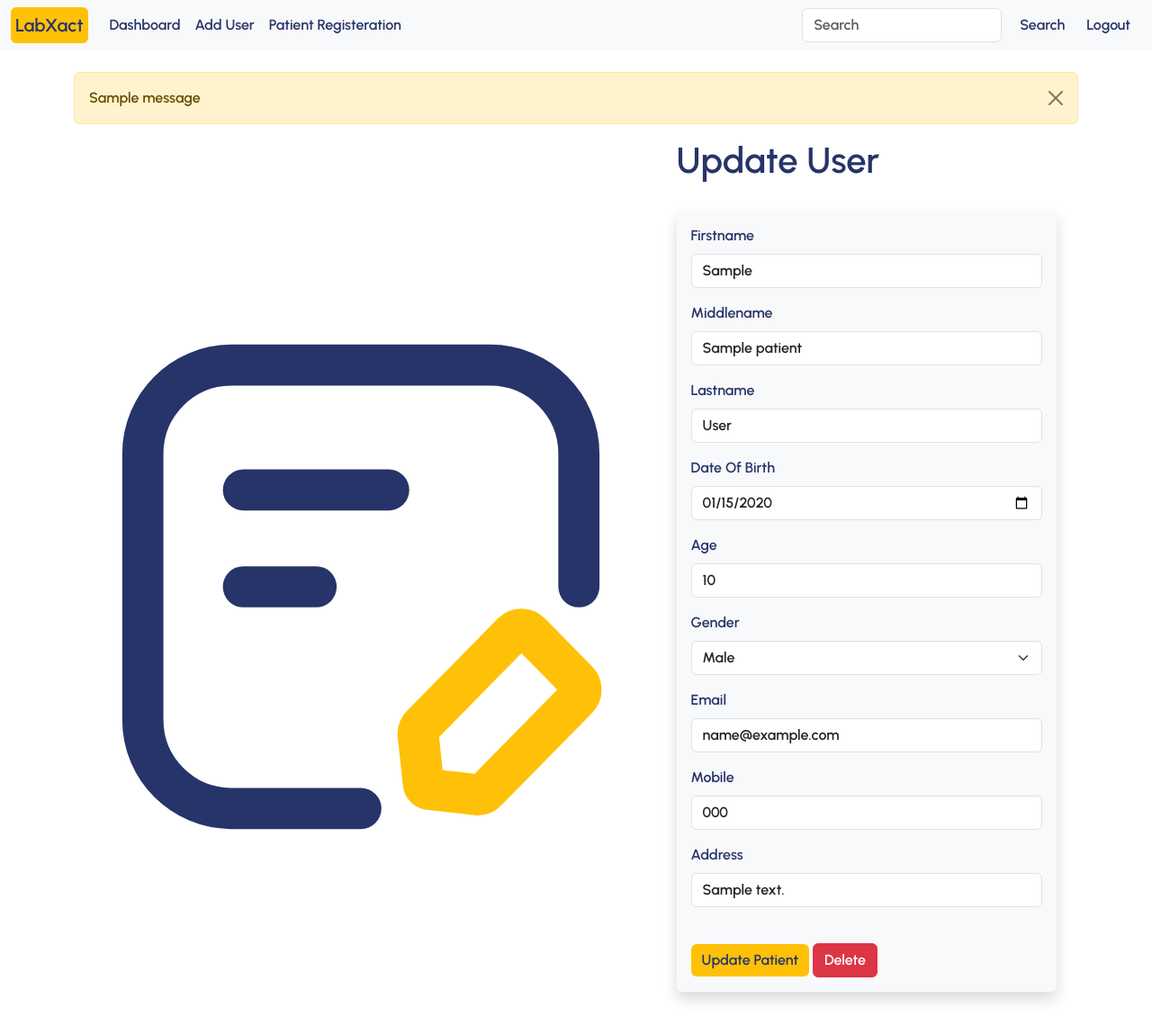
After one commit to collins-orian/LabXact, a Flask app: page /modify_patient/1 in a window 1280 px wide. The commit adds this page. Shown: the whole page at 90% size. Run offline with Flask 3, Linux system fonts and the light colour scheme; a user stored in the database is signed in; tables that the repository leaves empty hold one stand-in row (values such as "Sample post"); one stand-in notice (Sample message) is shown.

Commit message:
Modification
Modified a few of the pages

```diff
--- a/app.py
+++ b/app.py
@@ -4,10 +4,10 @@ from flask_sqlalchemy import SQLAlchemy
 from sqlalchemy import Column, Integer, String, Date, Enum, ForeignKey, DateTime
 from sqlalchemy.orm import relationship
 from flask_migrate import Migrate
-from datetime import datetime, date
+from datetime import datetime
 from werkzeug.security import generate_password_hash, check_password_hash
 from flask_login import UserMixin, login_user, LoginManager, login_required, logout_user, current_user
-from forms import LoginForm, UserForm, UpdateUserForm, PatientRegForm
+from forms import LoginForm, UserForm, UserUpdateForm, PatientRegForm, PatientUpdateForm
 
 app = Flask(__name__)
 
@@ -57,8 +57,10 @@ def add_patient():
     # Create a new table if it doesn't exist
     if not Patients.__table__.exists(db.engine):
         db.create_all()
+
     pid = None
     all_patients = Patients.query.order_by(Patients.date_registered)
+
     form = PatientRegForm()
 
     # Retrieve the total number of patients from the database
@@ -72,12 +74,17 @@ def add_patient():
 
     if form.validate_on_submit():
 
-        pid = Patients.query.filter_by(id=patient_id).first()
-        if pid is None:
-            patient = Patients(patient_id=form.patient_id.data, first_name=form.firstname.data, middle_name=form.middlename.data, last_name=form.lastname.data,
-                               date_of_birth=form.dob.data, age=form.age.data, gender=form.gender.data, mobile=form.mobile.data, email=form.email.data, address=form.address.data)
-            db.session.add(patient)
-            db.session.commit()
+        try:
+            pid = Patients.query.filter_by(id=patient_id).first()
+            if pid is None:
+
+                patient = Patients(patient_id=form.patient_id.data, firstname=form.firstname.data, middlename=form.middlename.data, lastname=form.lastname.data,
+                                   date_of_birth=form.dob.data, age=form.age.data, gender=form.gender.data, mobile=form.mobile.data, email=form.email.data, address=form.address.data)
+                db.session.add(patient)
+                db.session.commit()
+        except:
+            flash('PID already exists!')
+            return redirect(url_for('add_patient'))
 
         form.patient_id.data = ''
         form.firstname.data = ''
@@ -95,21 +102,66 @@ def add_patient():
     return render_template('add_patient.html', form=form, pid=patient_id, all_patients=all_patients)
 
 
+# update patient information
+@app.route('/modify_patient/<int:id>', methods=['GET', 'POST'])
+@login_required
+def modify_patient(id):
+    form = PatientUpdateForm()
+    patient_to_update = Patients.query.get_or_404(id)
+    if request.method == "POST":
+        patient_to_update.first_name = request.form.get('firstname')
+        patient_to_update.middle_name = request.form.get('middlename')
+        patient_to_update.last_name = request.form.get('lastname')
+        patient_to_update.date_of_birth = request.form.get('dob')
+        patient_to_update.age = request.form.get('age')
+        patient_to_update.gender = request.form.get('gender')
+        patient_to_update.email = request.form.get('email')
+        patient_to_update.mobile = request.form.get('mobile')
+        patient_to_update.address = request.form.get('address')
+        try:
+            db.session.commit()
+            flash("Patient Details Updated Successfully!")
+            return redirect(url_for("add_patient"))
+        except:
+            flash("Patient Details Update Failed!")
+            return render_template("modify_patient.html", form=form, patient_to_update=patient_to_update, id=id)
+    else:
+        return render_template("modify_patient.html", form=form, patient_to_update=patient_to_update, id=id)
+
+
+# delete patient from database
+@app.route('/delete_patient/<int:id>', methods=['GET', 'POST'])
+@login_required
+def delete_patient(id):
+    form = PatientRegForm()
+    all_patients = Patients.query.order_by(Patients.date_registered)
+    patient_to_delete = Patients.query.get_or_404(id)
+    try:
+        db.session.delete(patient_to_delete)
+        db.session.commit()
+        flash("Patient Deleted Successfully")
+        return render_template('add_patient.html', form=form, all_patients=all_patients)
+
+    except:
+        flash("Patient Delete Failed!")
+        return redirect(url_for('add_patient'))
+
+
 # delete user from database
-@app.route('/delete/<int:id>', methods=['GET', 'POST'])
+@app.route('/delete_user/<int:id>', methods=['GET', 'POST'])
 @login_required
-def delete(id):
-    username = None
+def delete_user(id):
     form = UserForm()
-    delete_user = Users.query.get_or_404(id)
+    user_to_delete = Users.query.get_or_404(id)
     try:
-        db.session.delete(delete_user)
+        db.session.delete(user_to_delete)
         db.session.commit()
         flash("User Deleted Successfully")
         all_users = Users.query.order_by(Users.date_added)
-        return render_template('add_user.html', form=form, name=username, our_users=all_users)
+        return render_template('add_user.html', form=form, our_users=all_users)
     except:
         flash("User Delete Failed!")
+        return redirect(url_for('add_user'))
 
 
 # add user to database
@@ -119,7 +171,7 @@ def add_user():
     # Create a new table if it doesn't exist
     if not Users.__table__.exists(db.engine):
         db.create_all()
-    username = None
+
     all_users = Users.query.order_by(Users.date_added)
     form = UserForm()
     if form.validate_on_submit():
@@ -131,7 +183,6 @@ def add_user():
                          email=form.email.data, role=form.role.data, section=form.section.data, password_hash=hashed_pwd)
             db.session.add(user)
             db.session.commit()
-        username = form.username.data
         form.username.data = ''
         form.fullname.data = ''
         form.email.data = ''
@@ -141,31 +192,31 @@ def add_user():
         form.password_confirm.data = ''
         flash("User Added Successfully")
         return redirect(url_for("add_user"))
-    return render_template('add_user.html', form=form, name=username, our_users=all_users)
+    return render_template('add_user.html', form=form, our_users=all_users)
 
 
 # update user information
-@app.route('/update/<int:id>', methods=['GET', 'POST'])
+@app.route('/modify_user/<int:id>', methods=['GET', 'POST'])
 @login_required
-def update(id):
-    form = UpdateUserForm()
-    name_to_update = Users.query.get_or_404(id)
+def modify_user(id):
+    form = UserUpdateForm()
+    user_to_update = Users.query.get_or_404(id)
     if request.method == "POST":
-        name_to_update.fullname = request.form.get('fullname')
-        name_to_update.username = request.form.get('username')
-        name_to_update.email = request.form.get('email')
-        name_to_update.role = request.form.get('role')
-        name_to_update.section = request.form.get('section')
-        name_to_update.password = request.form.get('password')
+        user_to_update.fullname = request.form.get('fullname')
+        user_to_update.username = request.form.get('username')
+        user_to_update.email = request.form.get('email')
+        user_to_update.role = request.form.get('role')
+        user_to_update.section = request.form.get('section')
+        user_to_update.password = request.form.get('password')
         try:
             db.session.commit()
             flash("User Details Updated Successfully!")
             return redirect(url_for("add_user"))
         except:
             flash("User Details Update Failed!")
-            return render_template("update.html", form=form, name_to_update=name_to_update, id=id)
+            return render_template("modify_user.html", form=form, user_to_update=user_to_update, id=id)
     else:
-        return render_template("update.html", form=form, name_to_update=name_to_update, id=id)
+        return render_template("modify_user.html", form=form, user_to_update=user_to_update, id=id)
 
 
 # Login page
@@ -195,9 +246,8 @@ def logout():
     flash("Logout Successful!")
     return redirect(url_for('login'))
 
+
 # Invalid URL
-
-
 @app.errorhandler(404)
 def page_not_found(e):
     return render_template('404.html'), 404
@@ -215,9 +265,9 @@ class Patients(db.Model):
 
     id = Column(Integer, primary_key=True, autoincrement=True)
     patient_id = Column(String(100), unique=True, nullable=False)
-    first_name = Column(String(50), nullable=False)
-    middle_name = Column(String(50))
-    last_name = Column(String(50), nullable=False)
+    firstname = Column(String(50), nullable=False)
+    middlename = Column(String(50))
+    lastname = Column(String(50), nullable=False)
     date_of_birth = Column(Date, nullable=False)
     age = Column(Integer, nullable=False)
     gender = Column(Enum('Male', 'Female', 'other'), nullable=False)
--- a/forms.py
+++ b/forms.py
@@ -10,7 +10,7 @@ class UserForm(FlaskForm):
     email = StringField("Email", validators=[data_required()])
     role = SelectField(u'Role', choices=[('labstaff', 'Laboratory Staff'), ('labmanager', 'Laboratory Manager'), (
         'super', 'Supervisor'), ('admin', 'Administrator')], validators=[data_required()])
-    section = SelectField(u'Assigned Section', choices=[('Reception', 'Reception'),('Chemistry', 'Clinical Chemistry'), ('Haematology', 'Haematology'), (
+    section = SelectField(u'Assigned Section', choices=[('Reception', 'Reception'), ('Chemistry', 'Clinical Chemistry'), ('Haematology', 'Haematology'), (
         'Microbiology', 'Medical Microbiology')], validators=[data_required()])
     password = PasswordField("Password", validators=[data_required(), equal_to(
         'password_confirm', message="Passwords Must match")])
@@ -20,18 +20,18 @@ class UserForm(FlaskForm):
 
 
 # create user form class
-class UpdateUserForm(FlaskForm):
+class UserUpdateForm(FlaskForm):
     fullname = StringField("Fullname", validators=[data_required()])
     username = StringField("Username", validators=[data_required()])
     email = StringField("Email", validators=[data_required()])
     role = SelectField(u'Role', choices=[('labstaff', 'Laboratory Staff'), ('labmanager', 'Laboratory Manager'), (
         'super', 'Supervisor'), ('admin', 'Administrator')], validators=[data_required()])
-    section = SelectField(u'Assigned Section', choices=[('Reception', 'Reception'),('Chemistry', 'Clinical Chemistry'), ('Haematology', 'Haematology'), (
+    section = SelectField(u'Assigned Section', choices=[('Reception', 'Reception'), ('Chemistry', 'Clinical Chemistry'), ('Haematology', 'Haematology'), (
         'Microbiology', 'Medical Microbiology')], validators=[data_required()])
-    password = PasswordField("Password", validators=[data_required(), equal_to(
+    password = PasswordField("Password", validators=[equal_to(
         'password_confirm', message="Passwords Must match")])
     password_confirm = PasswordField(
-        "Confirm Password", validators=[data_required()])
+        "Confirm Password")
     submit = SubmitField("Update User")
 
 
@@ -58,3 +58,21 @@ class PatientRegForm(FlaskForm):
     mobile = StringField("Mobile", validators=[data_required()])
     address = StringField("Address", validators=[data_required()])
     submit = SubmitField("Register")
+
+
+# patient update form
+class PatientUpdateForm(FlaskForm):
+    patient_id = StringField("Patient ID Number (PID)",
+                             validators=[data_required()])
+    firstname = StringField("Firstname", validators=[data_required()])
+    middlename = StringField("Middlename")
+    lastname = StringField("Lastname", validators=[data_required()])
+    dob = DateField("Date Of Birth", validators=[
+                    data_required()], format='%Y-%m-%d')
+    age = StringField("Age", validators=[data_required()])
+    gender = SelectField("Gender", validators=[data_required()], choices=[
+                         ('Male', 'Male'), ('Female', 'Female'), ('Others', 'Others')])
+    email = StringField("Email")
+    mobile = StringField("Mobile", validators=[data_required()])
+    address = StringField("Address", validators=[data_required()])
+    submit = SubmitField("Update Patient")
--- /dev/null
+++ b/templates/modify_patient.html
@@ -0,0 +1,53 @@
+{% extends "base.html" %} {% block title%} LabXact {% endblock %} {% block
+content %} {% for message in get_flashed_messages() %}
+
+<div class="alert alert-warning alert-dismissible fade show" role="alert">
+	{{ message }}
+	<button
+		type="button"
+		class="btn-close"
+		data-bs-dismiss="alert"
+		aria-label="Close"
+	></button>
+</div>
+
+{% endfor %}
+<div class="row" style="width: 100%; align-items: center">
+	<div class="col-md-6" style="width: 60%">
+		<img src="../static/images/edit.svg" style="width: 100%; margin: 0 auto" />
+	</div>
+	<div class="col-md-6" style="width: 40%">
+		<h1>Update User</h1>
+		<br />
+		<div class="shadow p-3 mb-5 bg-body-tertiary rounded">
+			<form method="POST" action="/modify_patient/{{patient_to_update.id}}">
+				{{ form.hidden_tag() }} {{ form.firstname.label(class='form-label',
+				style="color: #273469") }} {{ form.firstname(class='form-control mb-3',
+				value=patient_to_update.firstname) }}
+				{{form.middlename.label(class='form-label', style="color: #273469") }}
+				{{form.middlename(class='form-control mb-3', value=patient_to_update.middlename) }}
+				{{form.lastname.label(class='form-label' , style="color: #273469") }}
+				{{form.lastname(class='form-control mb-3' , value=patient_to_update.lastname) }}
+				{{form.dob.label(class='form-label', style="color: #273469") }}
+				{{form.dob(class='form-control mb-3', value=patient_to_update.date_of_birth) }}
+				{{form.age.label(class='form-label', style="color: #273469")}} {{
+				form.age(class='form-control mb-3', value=patient_to_update.age) }}
+				{{form.gender.label(class='form-label', style="color: #273469")}} {{
+				form.gender(class='form-control mb-3 form-select', value=patient_to_update.gender) }}
+				{{form.email.label(class='form-label', style="color: #273469")}} {{
+				form.email(class='form-control mb-3', value=patient_to_update.email) }}
+				{{form.mobile.label(class='form-label', style="color: #273469")}} {{
+				form.mobile(class='form-control mb-3', value=patient_to_update.mobile) }}
+				{{form.address.label(class='form-label', style="color: #273469")}} {{
+				form.address(class='form-control mb-3' , value=patient_to_update.address) }}
+				<br />
+				{{ form.submit(class='btn btn-warning', style="color: #273469; border:
+				none; background-color: #ffc107; hover-color: blue") }}
+				<a href="{{url_for('delete_patient', id=id)}}" class="btn btn-danger"
+					>Delete</a
+				>
+			</form>
+		</div>
+	</div>
+</div>
+{% endblock %}
--- a/templates/navbar.html
+++ b/templates/navbar.html
@@ -68,17 +68,13 @@
 					Search
 				</button>
 			</form>
-			<a
-				href="{{url_for('logout')}}"
-				style="
-					color: #273469;
-					background-color: #ffc107;
-					padding: 7px;
-					border-radius: 0.375rem;
-					text-decoration: none;
-				"
-				>Logout</a
+
+			<button
+				class="btn btn-outline-warning"
+				style="border: none; color: #273469"
 			>
+				<a href="{{url_for('logout')}}" style="text-decoration: none">Logout</a>
+			</button>
 		</div>
 	</div>
 </nav>
```
Also changed, not shown: templates/add_patient.html (+6 -36 lines), templates/add_user.html (+7 -28 lines), templates/modify_user.html (renamed from templates/update.html, +9 -9 lines).
